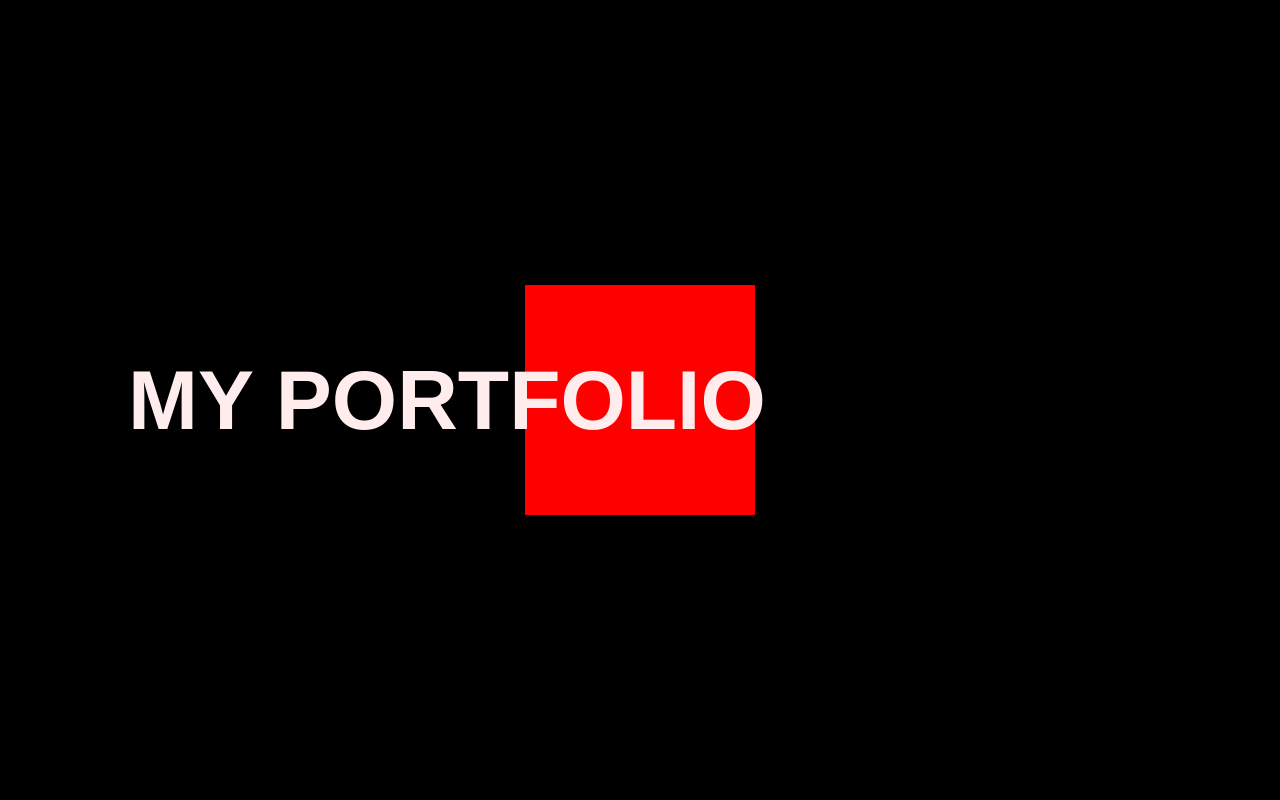
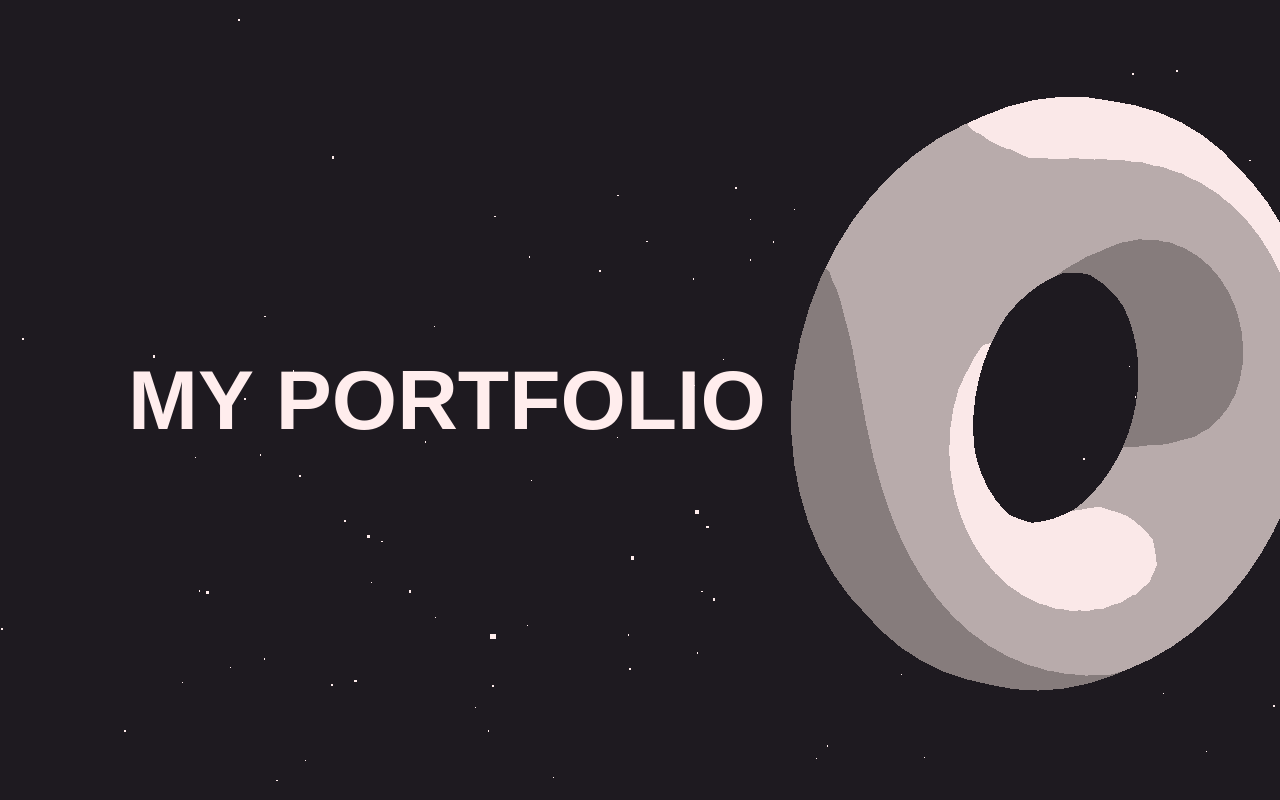
Before and after one commit to joaogardenberg-courses/threejs-journey-2025, a website built with Vite: page 19-scroll-based-animation/src/index.html in a window 1280 px wide. Shown: the top 800 px of the page. Built offline with nearby package versions, Linux system fonts and the light colour scheme; what lil-gui would draw is missing.

Commit message:
19-scroll-based-animation - Finished

```diff
--- a/19-scroll-based-animation/package.json
+++ b/19-scroll-based-animation/package.json
@@ -12,6 +12,7 @@
     "vite-plugin-restart": "^0.4.1"
   },
   "dependencies": {
+    "gsap": "^3.12.7",
     "lil-gui": "^0.19.2",
     "three": "^0.166.1"
   }
--- a/19-scroll-based-animation/src/script.js
+++ b/19-scroll-based-animation/src/script.js
@@ -1,5 +1,6 @@
 import * as THREE from 'three'
 import GUI from 'lil-gui'
+import gsap from 'gsap'
 
 /**
  * Debug
@@ -10,8 +11,10 @@ const parameters = {
   materialColor: '#ffeded'
 }
 
-gui
-    .addColor(parameters, 'materialColor')
+gui.addColor(parameters, 'materialColor').onChange((color) => {
+  material.color.set(color)
+  particlesMaterial.color.set(color)
+})
 
 /**
  * Base
@@ -22,14 +25,73 @@ const canvas = document.querySelector('canvas.webgl')
 // Scene
 const scene = new THREE.Scene()
 
-/**
- * Test cube
- */
-const cube = new THREE.Mesh(
-    new THREE.BoxGeometry(1, 1, 1),
-    new THREE.MeshBasicMaterial({ color: '#ff0000' })
+// Textures
+const textureLoader = new THREE.TextureLoader()
+const gradientTexture = textureLoader.load('/textures/gradients/3.jpg')
+gradientTexture.magFilter = THREE.NearestFilter
+
+// Objects
+const material = new THREE.MeshToonMaterial({
+  color: parameters.materialColor,
+  gradientMap: gradientTexture
+})
+
+const objectsDistance = 4
+
+const mesh1 = new THREE.Mesh(new THREE.TorusGeometry(1, 0.4, 16, 60), material)
+
+const mesh2 = new THREE.Mesh(new THREE.ConeGeometry(1, 2, 32), material)
+
+const mesh3 = new THREE.Mesh(
+  new THREE.TorusKnotGeometry(0.8, 0.35, 100, 16),
+  material
 )
-scene.add(cube)
+
+mesh1.position.y = 0
+mesh2.position.y = -objectsDistance
+mesh3.position.y = -objectsDistance * 2
+
+mesh1.position.x = 2
+mesh2.position.x = -2
+mesh3.position.x = 2
+
+scene.add(mesh1, mesh2, mesh3)
+
+const sectionMeshes = [mesh1, mesh2, mesh3]
+
+// Particles
+const particlesCount = 500
+const positions = new Float32Array(particlesCount * 3)
+
+for (let i = 0; i < particlesCount; i++) {
+  const i3 = i * 3
+  positions[i3] = (Math.random() - 0.5) * 10
+  positions[i3 + 1] =
+    objectsDistance * 0.5 -
+    Math.random() * objectsDistance * (sectionMeshes.length + 0.5)
+  positions[i3 + 2] = (Math.random() - 0.5) * 10
+}
+
+const particlesGeometry = new THREE.BufferGeometry()
+
+particlesGeometry.setAttribute(
+  'position',
+  new THREE.BufferAttribute(positions, 3)
+)
+
+const particlesMaterial = new THREE.PointsMaterial({
+  color: parameters.materialColor,
+  sizeAttenuation: true,
+  size: 0.03
+})
+
+const particles = new THREE.Points(particlesGeometry, particlesMaterial)
+scene.add(particles)
+
+// Lights
+const directionalLight = new THREE.DirectionalLight(0xffffff, 3)
+directionalLight.position.set(1, 1, 0)
+scene.add(directionalLight)
 
 /**
  * Sizes
@@ -39,8 +101,7 @@ const sizes = {
   height: window.innerHeight
 }
 
-window.addEventListener('resize', () =>
-{
+window.addEventListener('resize', () => {
   // Update sizes
   sizes.width = window.innerWidth
   sizes.height = window.innerHeight
@@ -57,28 +118,82 @@ window.addEventListener('resize', () =>
 /**
  * Camera
  */
+const cameraContainer = new THREE.Group()
+cameraContainer.position.z = 6
+scene.add(cameraContainer)
+
 // Base camera
-const camera = new THREE.PerspectiveCamera(35, sizes.width / sizes.height, 0.1, 100)
-camera.position.z = 6
-scene.add(camera)
+const camera = new THREE.PerspectiveCamera(
+  35,
+  sizes.width / sizes.height,
+  0.1,
+  100
+)
+cameraContainer.add(camera)
 
 /**
  * Renderer
  */
 const renderer = new THREE.WebGLRenderer({
-    canvas: canvas
+  canvas: canvas,
+  alpha: true
 })
 renderer.setSize(sizes.width, sizes.height)
 renderer.setPixelRatio(Math.min(window.devicePixelRatio, 2))
+
+// Scroll
+let scrollY = window.scrollY
+let currentSection = Math.round(scrollY / sizes.height)
+
+window.addEventListener('scroll', () => {
+  scrollY = window.scrollY
+  const newSection = Math.round(scrollY / sizes.height)
+
+  if (newSection !== currentSection) {
+    currentSection = newSection
+
+    gsap.to(sectionMeshes[currentSection].rotation, {
+      duration: 1.5,
+      ease: 'power2.inOut',
+      x: '+=6',
+      y: '+=3',
+      z: '+=1.5'
+    })
+  }
+})
+
+// Cursor
+const cursor = { x: 0, y: 0 }
+
+window.addEventListener('mousemove', ({ clientX, clientY }) => {
+  cursor.x = clientX / sizes.width - 0.5
+  cursor.y = clientY / sizes.height - 0.5
+})
 
 /**
  * Animate
  */
 const clock = new THREE.Clock()
+let previousTime = 0
 
-const tick = () =>
-{
+const tick = () => {
   const elapsedTime = clock.getElapsedTime()
+  const deltaTime = elapsedTime - previousTime
+  previousTime = elapsedTime
+
+  // Animate meshes
+  sectionMeshes.forEach((mesh) => {
+    mesh.rotation.x += deltaTime * 0.1
+    mesh.rotation.y += deltaTime * 0.12
+  })
+
+  // Animate camera
+  cameraContainer.position.y = (-scrollY / sizes.height) * objectsDistance
+
+  const parallaxX = cursor.x * 0.5
+  const parallaxY = -cursor.y * 0.5
+  camera.position.x += (parallaxX - camera.position.x) * 5 * deltaTime
+  camera.position.y += (parallaxY - camera.position.y) * 5 * deltaTime
 
   // Render
   renderer.render(scene, camera)
--- a/19-scroll-based-animation/src/style.css
+++ b/19-scroll-based-animation/src/style.css
@@ -1,26 +1,22 @@
-*
-{
+* {
   margin: 0;
   padding: 0;
 }
 
 html,
-body
-{
-    overflow: hidden;
+body {
+  background-color: #1e1a20;
+  overscroll-behavior: none;
 }
 
-.webgl
-{
+.webgl {
   position: fixed;
   top: 0;
   left: 0;
   outline: none;
 }
 
-
-.section
-{
+.section {
   display: flex;
   align-items: center;
   height: 100vh;
@@ -33,7 +29,6 @@ body
   padding-right: 10%;
 }
 
-section:nth-child(odd)
-{
+section:nth-child(odd) {
   justify-content: flex-end;
 }
```
Also changed, not shown: 1 other file. Lines whose indentation alone changed are shown as unchanged.
